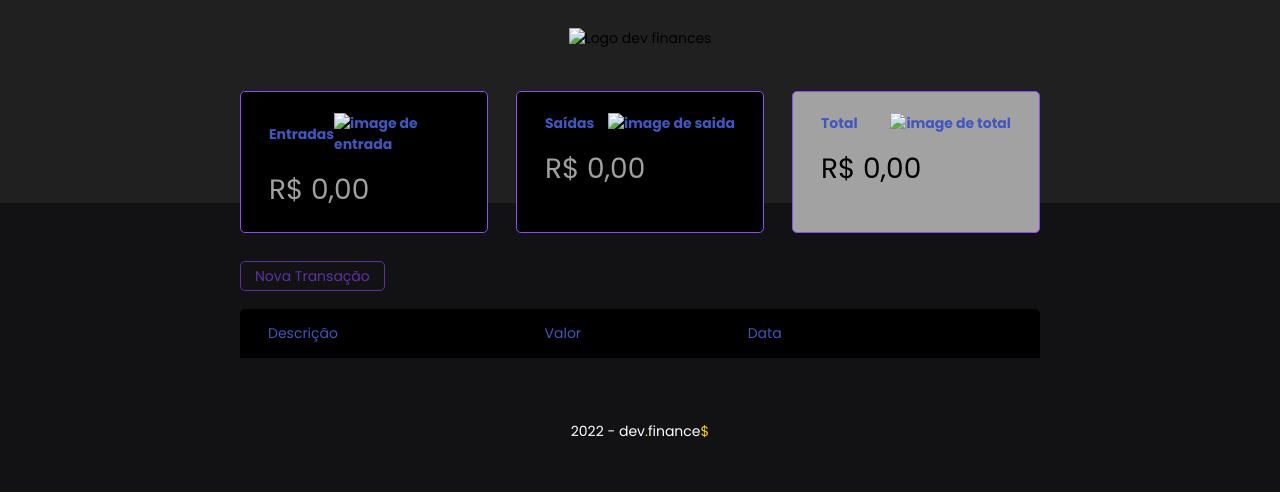
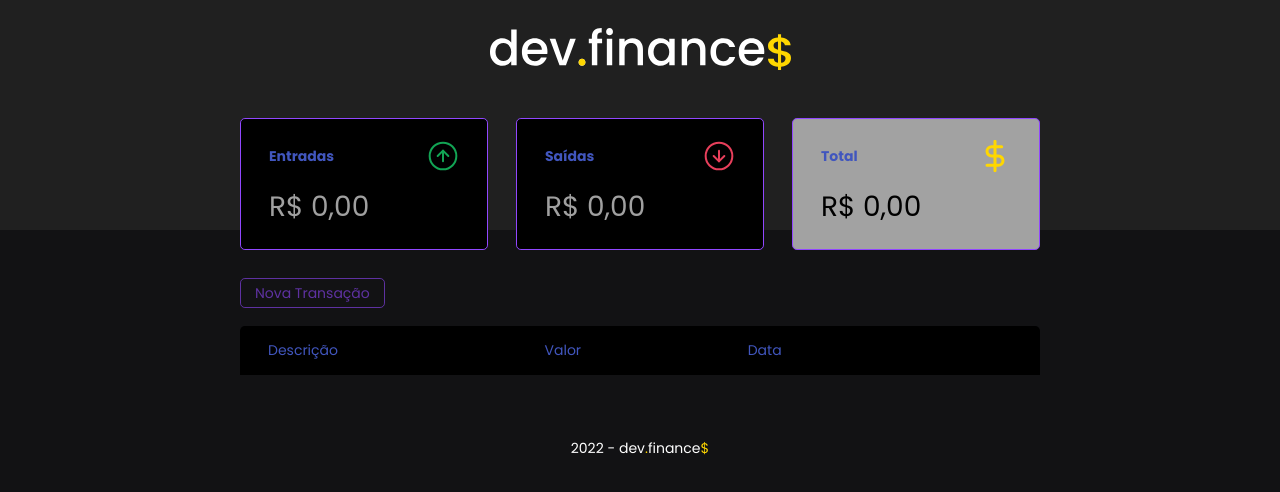
Before and after one commit to DiegooRSouza/mini-sistema-financeiro, a plain HTML site: page index.html in a window 1280 px wide. Drawn offline with Linux system fonts and the light colour scheme; the site is published under a folder, as on GitHub Pages, so addresses that start at the root find nothing.

Commit message:
Correção de imagens quebradas

```diff
--- a/index.html
+++ b/index.html
@@ -16,7 +16,7 @@
     <body>
 
         <header>
-            <img src="/imgs/logo.svg" alt="Logo dev finances">
+            <img src="imgs/logo.svg" alt="Logo dev finances">
         </header>
 
         <main class="container">
@@ -25,21 +25,21 @@
                 <div class="cartao">
                     <h3>
                         <span>Entradas</span>
-                        <img src="/imgs/income.svg" alt="image de entrada">
+                        <img src="imgs/income.svg" alt="image de entrada">
                     </h3>
                     <p id="telaEntrada">R$ 0,00</p>
                 </div>
                 <div class="cartao">
                     <h3>
                         <span>Saídas</span>
-                        <img src="/imgs/expense.svg" alt="image de saida">
+                        <img src="imgs/expense.svg" alt="image de saida">
                     </h3>
                     <p id="telaSaida">R$ 0,00</p>
                 </div>
                 <div class="cartao total">
                     <h3>
                         <span>Total</span>
-                        <img src="/imgs/total.svg" alt="image de total">
+                        <img src="imgs/total.svg" alt="image de total">
                     </h3>
                     <p id="telaTotal">R$ 0,00</p>
                 </div>
@@ -97,8 +97,6 @@
             <p>2022 - dev<span>.</span>finance<span>$</span></p>
         </footer>
 
-        <script src="scripts.js">
-
-</script>
+        <script src="scripts.js"></script>
     </body>
 </html>
--- a/scripts.js
+++ b/scripts.js
@@ -77,7 +77,7 @@ const DOM = {
             <td class="${CSSclasse}">${valor}</td>
             <td class="data">${transacao.data}</td>
             <td>
-                <img onclick="Transacao.remove(${indice})" src="/imgs/minus.svg" alt="remover transação">
+                <img onclick="Transacao.remove(${indice})" src="imgs/minus.svg" alt="remover transação">
             </td>
         `
         return html
```
